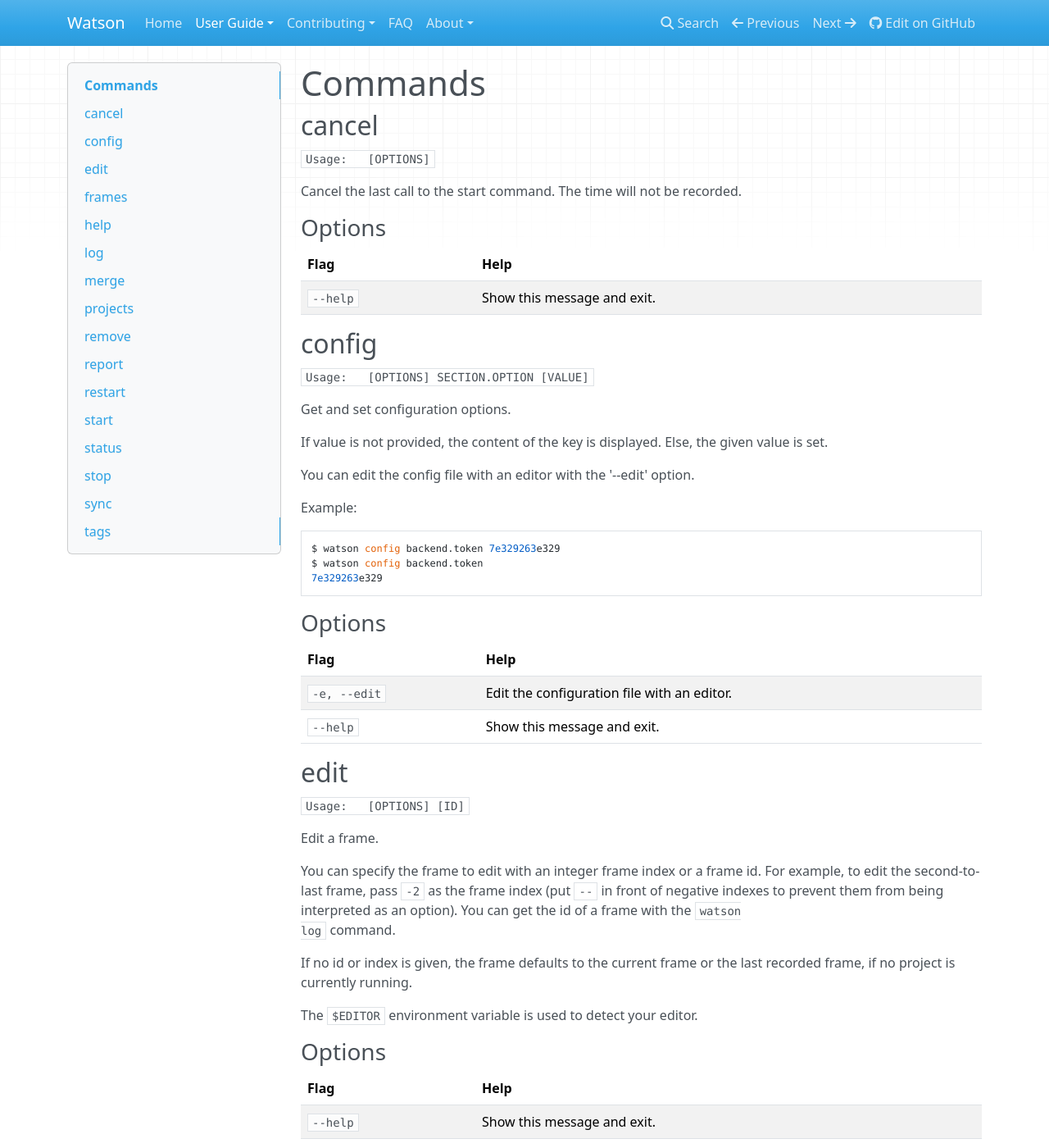
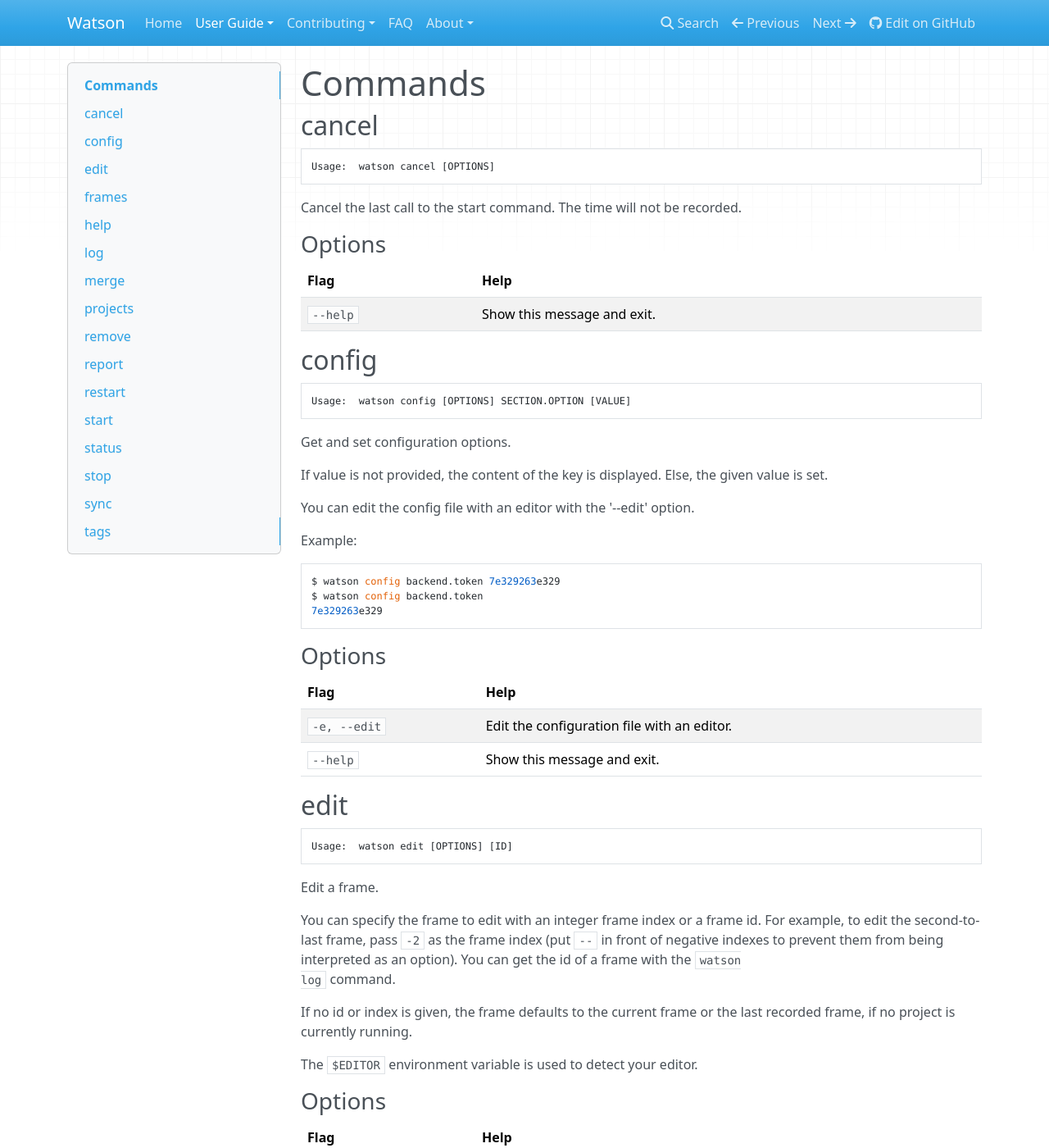
Before and after one commit to jazzband/Watson, an MkDocs documentation site: the page built from docs/user-guide/commands.md, in a window 1280 px wide and 1400 px high. Shown: the whole window at 82% size. Built offline with MkDocs 1.6.1, drawn with Linux system fonts in a browser that asks for light colours; nearby versions of some CDN libraries; old or Windows-style settings are respelled for this version of MkDocs; some of the changed text lies outside the part shown.

Commit message:
Fix usage

````diff
--- a/docs/user-guide/commands.md
+++ b/docs/user-guide/commands.md
@@ -8,7 +8,9 @@
 # Commands
 ## cancel
 
-`Usage:   [OPTIONS]`
+```bash
+Usage:  watson cancel [OPTIONS]
+```
 
 Cancel the last call to the start command. The time will
 not be recorded.
@@ -21,7 +23,9 @@
 
 ## config
 
-`Usage:   [OPTIONS] SECTION.OPTION [VALUE]`
+```bash
+Usage:  watson config [OPTIONS] SECTION.OPTION [VALUE]
+```
 
 Get and set configuration options.
 
@@ -46,7 +50,9 @@
 
 ## edit
 
-`Usage:   [OPTIONS] [ID]`
+```bash
+Usage:  watson edit [OPTIONS] [ID]
+```
 
 Edit a frame.
 
@@ -69,7 +75,9 @@
 
 ## frames
 
-`Usage:   [OPTIONS]`
+```bash
+Usage:  watson frames [OPTIONS]
+```
 
 Display the list of all frame IDs.
 
@@ -90,7 +98,9 @@
 
 ## help
 
-`Usage:   [OPTIONS] [COMMAND]`
+```bash
+Usage:  watson help [OPTIONS] [COMMAND]
+```
 
 Display help information
 
@@ -102,7 +112,9 @@
 
 ## log
 
-`Usage:   [OPTIONS]`
+```bash
+Usage:  watson log [OPTIONS]
+```
 
 Display each recorded session during the given timespan.
 
@@ -155,7 +167,9 @@
 
 ## merge
 
-`Usage:   [OPTIONS] FRAMES_WITH_CONFLICT`
+```bash
+Usage:  watson merge [OPTIONS] FRAMES_WITH_CONFLICT
+```
 
 Perform a merge of the existing frames with a conflicting frames file.
 
@@ -221,7 +235,9 @@
 
 ## projects
 
-`Usage:   [OPTIONS]`
+```bash
+Usage:  watson projects [OPTIONS]
+```
 
 Display the list of all the existing projects.
 
@@ -242,7 +258,9 @@
 
 ## remove
 
-`Usage:   [OPTIONS] ID`
+```bash
+Usage:  watson remove [OPTIONS] ID
+```
 
 Remove a frame.
 
@@ -255,7 +273,9 @@
 
 ## report
 
-`Usage:   [OPTIONS]`
+```bash
+Usage:  watson report [OPTIONS]
+```
 
 Display a report of the time spent on each project.
 
@@ -325,7 +345,9 @@
 
 ## restart
 
-`Usage:   [OPTIONS] [FRAME]`
+```bash
+Usage:  watson restart [OPTIONS] [FRAME]
+```
 
 Restart monitoring time for a previously stopped project.
 
@@ -363,7 +385,9 @@
 
 ## start
 
-`Usage:   [OPTIONS] [ARGS]...`
+```bash
+Usage:  watson start [OPTIONS] [ARGS]...
+```
 
 Start monitoring time for the given project.
 You can add tags indicating more specifically what you are working on with
@@ -387,7 +411,9 @@
 
 ## status
 
-`Usage:   [OPTIONS]`
+```bash
+Usage:  watson status [OPTIONS]
+```
 
 Display when the current project was started and the time spent since.
 
@@ -415,7 +441,9 @@
 
 ## stop
 
-`Usage:   [OPTIONS]`
+```bash
+Usage:  watson stop [OPTIONS]
+```
 
 Stop monitoring time for the current project.
 
@@ -433,7 +461,9 @@
 
 ## sync
 
-`Usage:   [OPTIONS]`
+```bash
+Usage:  watson sync [OPTIONS]
+```
 
 Get the frames from the server and push the new ones.
 
@@ -457,7 +487,9 @@
 
 ## tags
 
-`Usage:   [OPTIONS]`
+```bash
+Usage:  watson tags [OPTIONS]
+```
 
 Display the list of all the tags.
 
````
Also changed, not shown: 1 other file.
